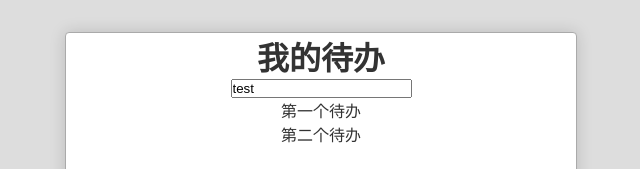
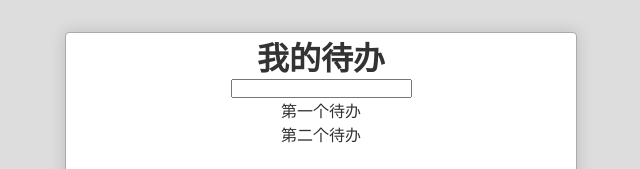
Before and after one commit to xiaoweimei/project-react-1, a React (Create React App) app: page / in a window 1280 px wide. Shown: the top 169 px of the page, without its empty margins (319-959 px from the left). Built offline with nearby package versions, Linux system fonts and the light colour scheme.

Commit message:
fix value

```diff
--- a/src/App.js
+++ b/src/App.js
@@ -8,7 +8,7 @@ class App extends React.Component{
   constructor(){
     super()
     this.state={
-      newTodo:'test',
+      newTodo:'',
       todoList:[
         {id:1,title:'第一个待办'},
         {id:2,title:'第二个待办'}
--- a/src/TodoInput.js
+++ b/src/TodoInput.js
@@ -3,6 +3,6 @@ import React from 'react'
 
 export default class TodoInput extends React.Component{
 	render(){
-		return <input type="text" value={this.props.content} />
+		return <input type="text" defaultValue={this.props.content} />
 	}
 }
```
